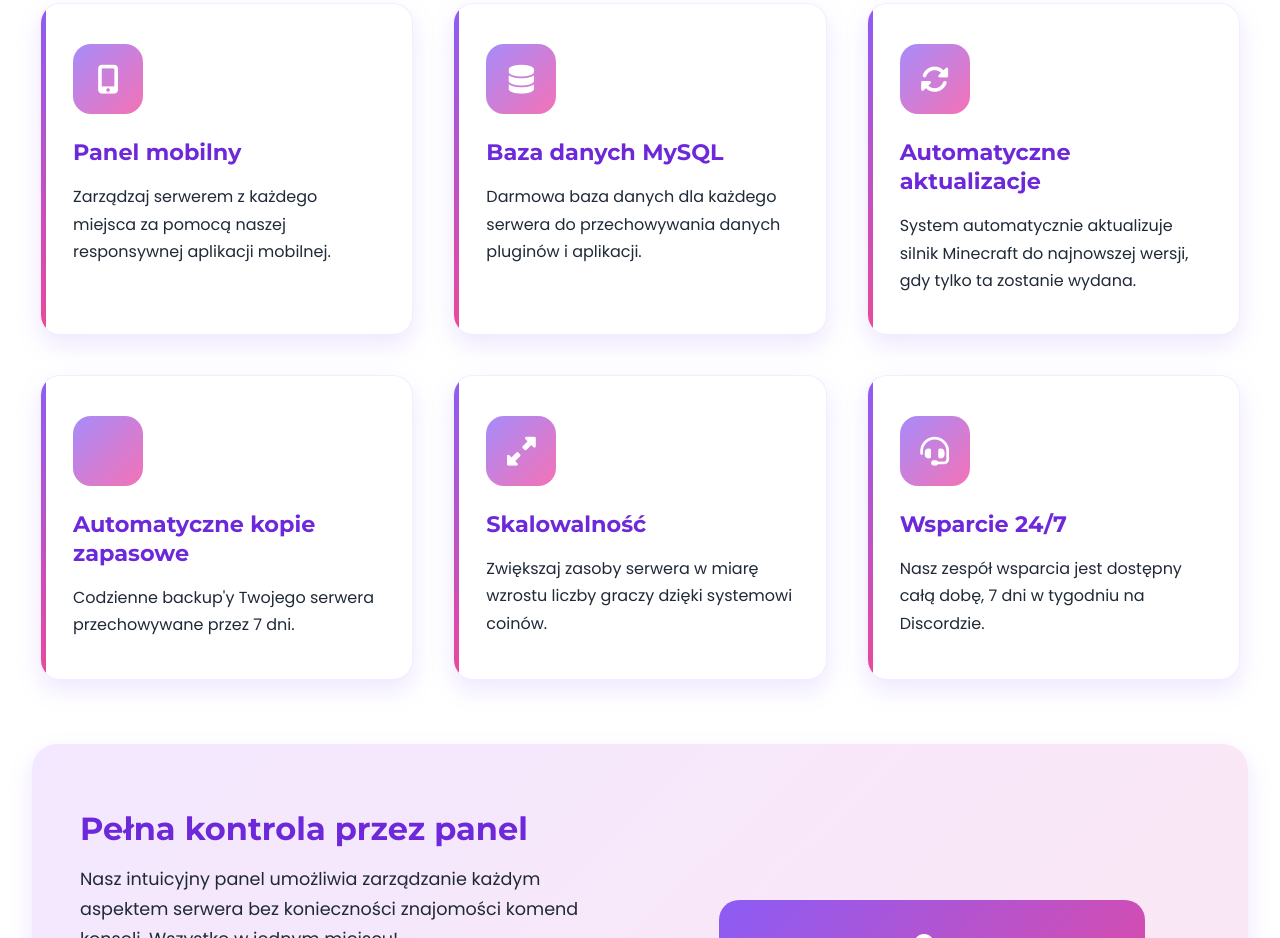
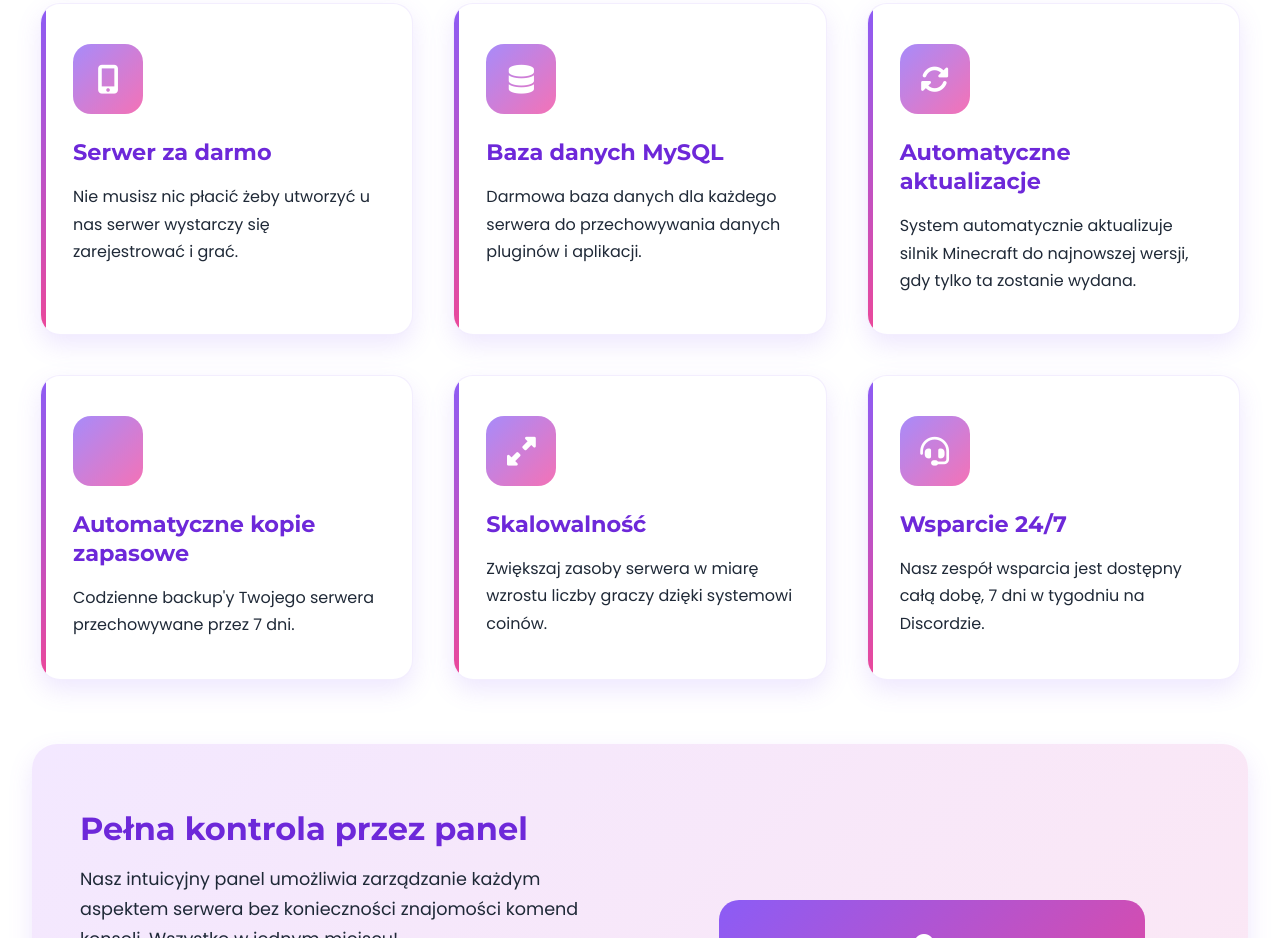
Before and after one commit to Basket5125/TrueHosting.net-site, a website: page funkcje.html in a window 1280 px wide. Shown: the part 1179-2117 px from the top of the page. Drawn offline with Linux system fonts and the light colour scheme; some icons are missing.

Commit message:
Update funkcje.html

```diff
--- a/funkcje.html
+++ b/funkcje.html
@@ -94,8 +94,8 @@
                 <div class="feature-icon">
                     <i class="fas fa-mobile-alt"></i>
                 </div>
-                <h4>Panel mobilny</h4>
-                <p>Zarządzaj serwerem z każdego miejsca za pomocą naszej responsywnej aplikacji mobilnej.</p>
+                <h4>Serwer za darmo</h4>
+                <p>Nie musisz nic płacić żeby utworzyć u nas serwer wystarczy się zarejestrować i grać.</p>
             </div>
 
             <div class="feature-card">
```
